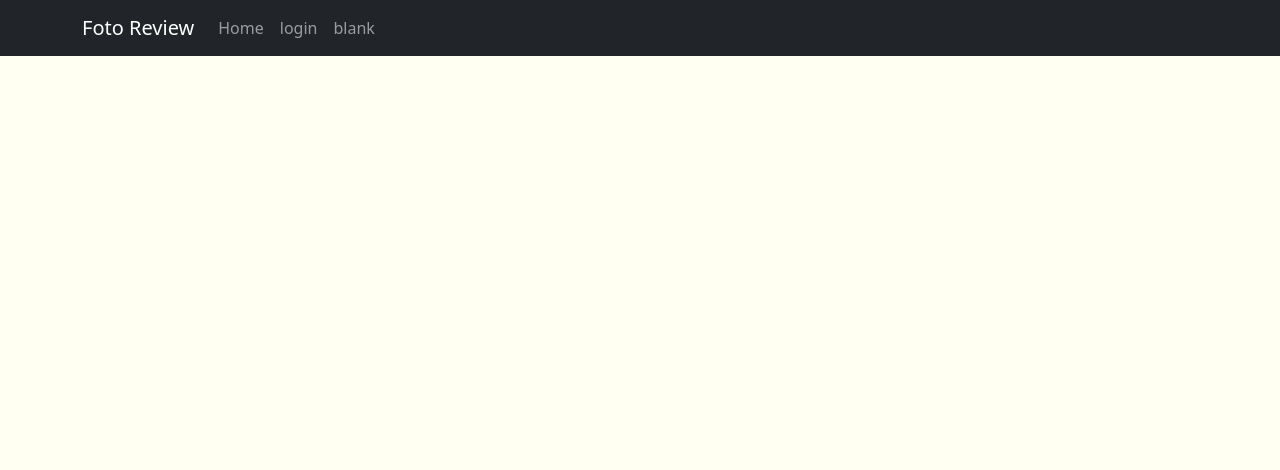
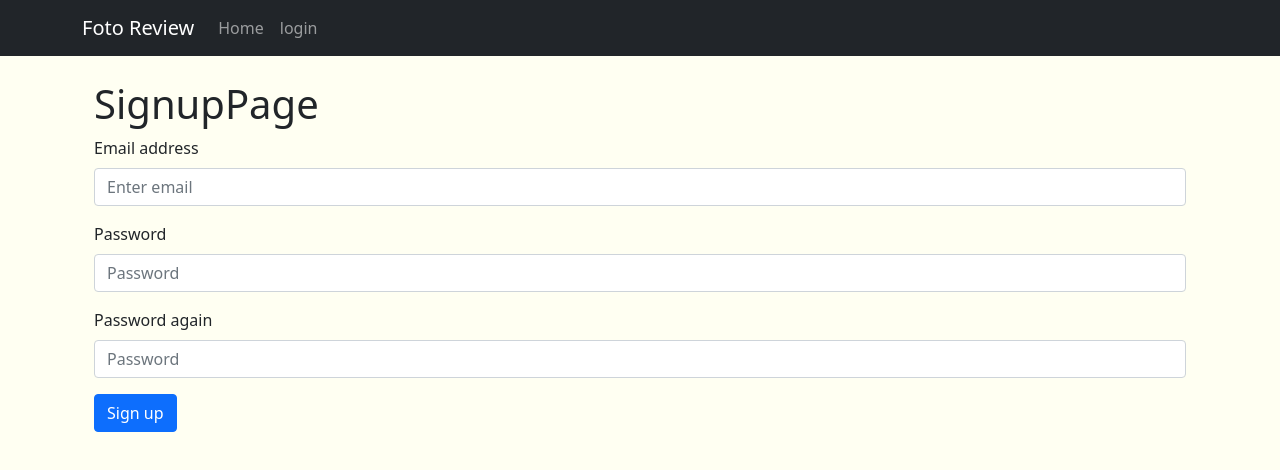
Before and after one commit to axel-bjornfot/foto-review, a React (Vite) app: page /signup in a window 1280 px wide. Shown: the top 470 px of the page. Built offline with nearby package versions, Linux system fonts and the light colour scheme; no server answers.

Commit message:
signin and singnup works 😁

```diff
--- a/package.json
+++ b/package.json
@@ -14,7 +14,8 @@
     "react-dom": "^17.0.2",
     "react-query": "^3.34.7",
     "react-router-dom": "^6.2.1",
-    "sass": "^1.45.2"
+    "sass": "^1.45.2",
+    "uuid": "^8.3.2"
   },
   "devDependencies": {
     "@vitejs/plugin-react": "^1.0.7",
--- a/src/App.jsx
+++ b/src/App.jsx
@@ -5,6 +5,8 @@ import Container from "react-bootstrap/esm/Container";
 import HomePage from "./pages/HomePage";
 import Navigation from "./pages/partials/Navigation";
 import LoginPage from "./pages/LoginPage";
+import SignupPage from "./pages/SignupPage";
+import LogoutPage from "./pages/LogoutPage";
 
 function App() {
 	return (
@@ -14,6 +16,8 @@ function App() {
 				<Routes>
 					<Route path="/" element={<HomePage />} />
 					<Route path="/login" element={<LoginPage />} />
+					<Route path="/signup" element={<SignupPage />} />
+					<Route path="/logout" element={<LogoutPage />} />
 				</Routes>
 				<ReactQueryDevtools
 					initialIsOpen={false}
--- /dev/null
+++ b/src/contexts/AuthContext.jsx
@@ -0,0 +1,47 @@
+import React, { createContext, useContext, useEffect, useState } from "react";
+import {
+	createUserWithEmailAndPassword,
+	onAuthStateChanged,
+	sendPasswordResetEmail,
+	signInWithEmailAndPassword,
+	signOut,
+} from "firebase/auth";
+import { auth } from "../firebase";
+
+const AuthContext = createContext();
+
+const useAuthContext = () => {
+	return useContext(AuthContext);
+};
+
+const AuthContextProvider = ({ children }) => {
+	const [currentUser, setCurrentUser] = useState(null);
+
+	const login = (email, password) => {
+		return signInWithEmailAndPassword(auth, email, password);
+	};
+	const logout = () => {
+		return signOut(auth);
+	};
+
+	const signup = (email, password) => {
+		return createUserWithEmailAndPassword(auth, email, password);
+	};
+
+	useEffect(() => {
+		onAuthStateChanged(auth, (user) => {
+			setCurrentUser(user);
+		});
+	}, []);
+	const values = {
+		currentUser,
+		login,
+		logout,
+		signup,
+	};
+	return (
+		<AuthContext.Provider value={values}>{children}</AuthContext.Provider>
+	);
+};
+
+export { useAuthContext, AuthContextProvider as default };
--- a/src/main.jsx
+++ b/src/main.jsx
@@ -4,15 +4,18 @@ import { BrowserRouter } from "react-router-dom";
 import { QueryClient, QueryClientProvider } from "react-query";
 import App from "./App";
 import "./assets/scss/App.scss";
+import AuthContext from "./contexts/AuthContext";
 
 const queryClient = new QueryClient();
 
 ReactDOM.render(
 	<React.StrictMode>
 		<QueryClientProvider client={queryClient}>
-			<BrowserRouter>
-				<App />
-			</BrowserRouter>
+			<AuthContext>
+				<BrowserRouter>
+					<App />
+				</BrowserRouter>
+			</AuthContext>
 		</QueryClientProvider>
 	</React.StrictMode>,
 	document.getElementById("root")
--- a/src/pages/LoginPage.jsx
+++ b/src/pages/LoginPage.jsx
@@ -1,21 +1,54 @@
-import React from "react";
+import React, { useRef, useState } from "react";
 import Container from "react-bootstrap/Container";
 import Form from "react-bootstrap/Form";
+import Button from "react-bootstrap/Button";
+import { Link, useNavigate } from "react-router-dom";
+import { useAuthContext } from "../contexts/AuthContext";
 
 const LoginPage = () => {
+	const emailRef = useRef();
+	const passwordRef = useRef();
+	const { login } = useAuthContext();
+	const [error, setError] = useState(null);
+	const navigate = useNavigate();
+
+	const handlelLogin = async (e) => {
+		e.preventDefault();
+		setError(null);
+
+		try {
+			await login(emailRef.current.value, passwordRef.current.value);
+			navigate("/");
+		} catch (e) {
+			setError(e.message);
+		}
+	};
 	return (
 		<Container>
 			<h1>LoginPage</h1>
-
-			<Form>
+			{error && <h4 variant="danger">{error}</h4>}
+			<Form onSubmit={handlelLogin}>
 				<Form.Group className="mb-3" controlId="formGroupEmail">
 					<Form.Label>Email address</Form.Label>
-					<Form.Control type="email" placeholder="Enter email" />
+					<Form.Control
+						type="email"
+						ref={emailRef}
+						placeholder="Enter email"
+					/>
 				</Form.Group>
 				<Form.Group className="mb-3" controlId="formGroupPassword">
 					<Form.Label>Password</Form.Label>
-					<Form.Control type="password" placeholder="Password" />
+					<Form.Control
+						type="password"
+						ref={passwordRef}
+						placeholder="Password"
+					/>
 				</Form.Group>
+				<p>
+					Don't have an account? creat one{" "}
+					<Link to="/signup">here</Link>
+				</p>
+				<Button type="submit">Sign in</Button>
 			</Form>
 		</Container>
 	);
--- a/src/pages/LogoutPage.jsx
+++ b/src/pages/LogoutPage.jsx
@@ -0,0 +1,19 @@
+import React, { useEffect } from "react";
+import Container from "react-bootstrap/Container";
+import { useAuthContext } from "../contexts/AuthContext";
+
+const logoutPage = () => {
+	const { logout } = useAuthContext();
+
+	useEffect(async () => {
+		await logout();
+	}, []);
+
+	return (
+		<Container>
+			<h3>Thank u come again 🦞</h3>
+		</Container>
+	);
+};
+
+export default logoutPage;
--- a/src/pages/SignupPage.jsx
+++ b/src/pages/SignupPage.jsx
@@ -0,0 +1,68 @@
+import React, { useRef, useState } from "react";
+import Container from "react-bootstrap/Container";
+import Form from "react-bootstrap/Form";
+import Button from "react-bootstrap/Button";
+import { useAuthContext } from "../contexts/AuthContext";
+import { useNavigate } from "react-router-dom";
+
+const SignupPage = () => {
+	const emailRef = useRef();
+	const passwordRef = useRef();
+	const secPasswordRef = useRef();
+	const { signup } = useAuthContext();
+	const [error, setError] = useState(null);
+	const navigate = useNavigate();
+
+	const handleSignup = async (e) => {
+		e.preventDefault();
+
+		//check if user typed the correct password twice
+		if (passwordRef.current.value !== secPasswordRef.current.value) {
+			return setError("Bro!? your passwords dosen't match");
+		}
+		setError(null);
+
+		try {
+			await signup(emailRef.current.value, passwordRef.current.value);
+			navigate("/");
+		} catch (e) {
+			setError(e.message);
+		}
+	};
+
+	return (
+		<Container>
+			<h1>SignupPage</h1>
+			{error && <h4 variant="danger">{error}</h4>}
+			<Form onSubmit={handleSignup}>
+				<Form.Group className="mb-3" controlId="formGroupEmail">
+					<Form.Label>Email address</Form.Label>
+					<Form.Control
+						type="email"
+						ref={emailRef}
+						placeholder="Enter email"
+					/>
+				</Form.Group>
+				<Form.Group className="mb-3" controlId="formGroupPassword">
+					<Form.Label>Password</Form.Label>
+					<Form.Control
+						type="password"
+						ref={passwordRef}
+						placeholder="Password"
+					/>
+				</Form.Group>
+				<Form.Group className="mb-3" controlId="formGroupPasswordSec">
+					<Form.Label>Password again</Form.Label>
+					<Form.Control
+						type="password"
+						ref={secPasswordRef}
+						placeholder="Password"
+					/>
+				</Form.Group>
+				<Button type="submit">Sign up</Button>
+			</Form>
+		</Container>
+	);
+};
+
+export default SignupPage;
--- a/src/pages/partials/Navigation.jsx
+++ b/src/pages/partials/Navigation.jsx
@@ -3,8 +3,11 @@ import { NavLink } from "react-router-dom";
 import Container from "react-bootstrap/Container";
 import Nav from "react-bootstrap/Nav";
 import Navbar from "react-bootstrap/Navbar";
+import { useAuthContext } from "../../contexts/AuthContext";
 
 const Navigation = () => {
+	const { currentUser } = useAuthContext();
+
 	return (
 		<>
 			<Navbar bg="dark" variant="dark">
@@ -14,12 +17,19 @@ const Navigation = () => {
 						<NavLink to="/" className="nav-link">
 							Home
 						</NavLink>
-						<NavLink to="/login" className="nav-link">
-							login
-						</NavLink>
-						<NavLink to="/blank" className="nav-link">
-							blank
-						</NavLink>
+						{currentUser ? (
+							<>
+								<NavLink to="/logout" className="nav-link">
+									logout
+								</NavLink>
+							</>
+						) : (
+							<>
+								<NavLink to="/login" className="nav-link">
+									login
+								</NavLink>
+							</>
+						)}
 					</Nav>
 				</Container>
 			</Navbar>
```
Also changed, not shown: 1 other file (tests, documents, lock files or other folders).
